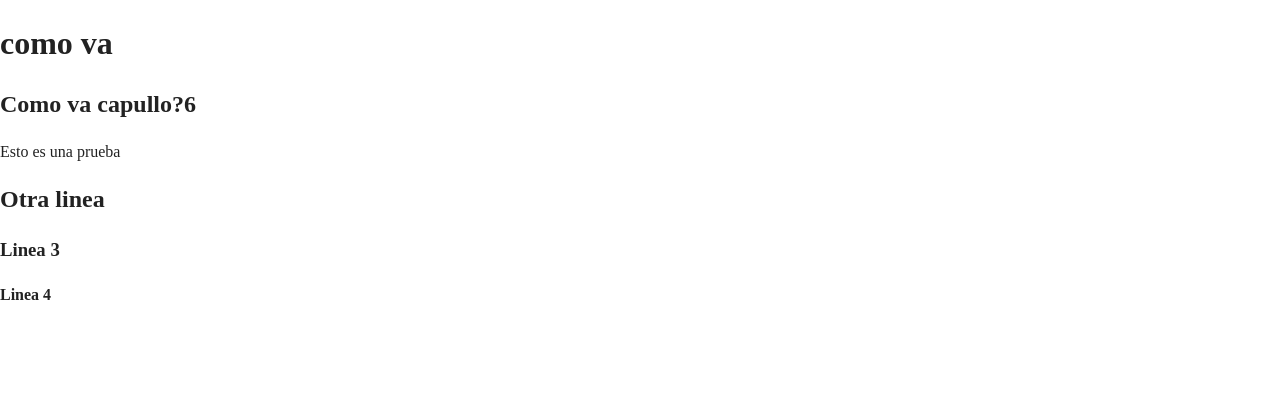
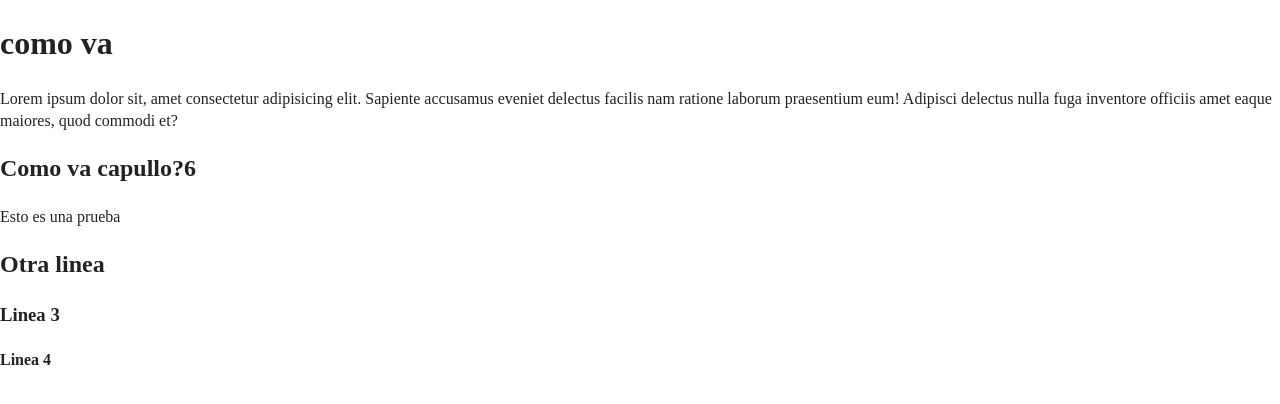
Before and after one commit to scientificandtechnologicalnews-hash/Juego_Adivina, a website: page index.html in a window 1280 px wide. Drawn offline with Linux system fonts and the light colour scheme.

Commit message:
Vamos por uno mas

```diff
--- a/index.html
+++ b/index.html
@@ -63,6 +63,12 @@
   <body>
     <!-- Add your site or application content here -->
     <h1>como va</h1>
+    <p>
+      Lorem ipsum dolor sit, amet consectetur adipisicing elit. Sapiente
+      accusamus eveniet delectus facilis nam ratione laborum praesentium eum!
+      Adipisci delectus nulla fuga inventore officiis amet eaque maiores, quod
+      commodi et?
+    </p>
     <h2>Como va capullo?6</h2>
     <p>Esto es una prueba</p>
     <h2>Otra linea</h2>
```
